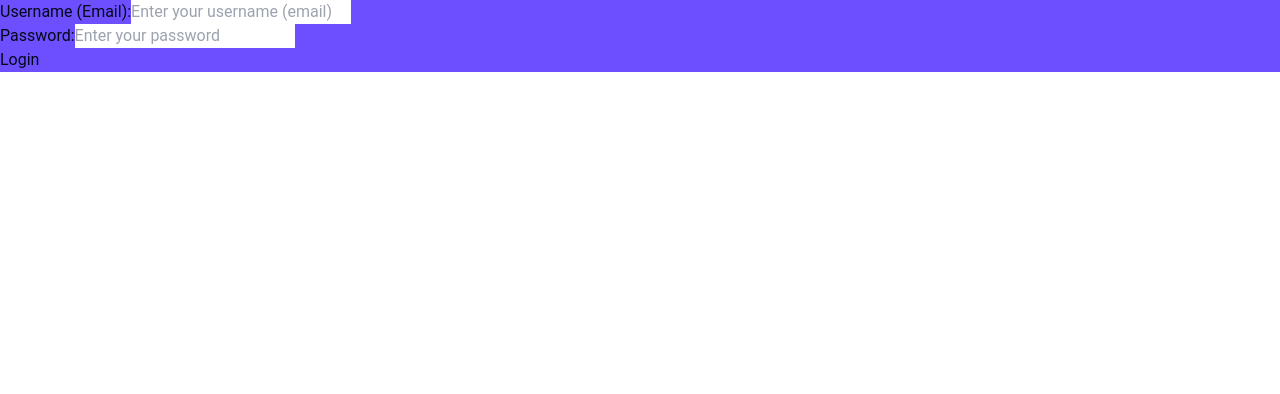
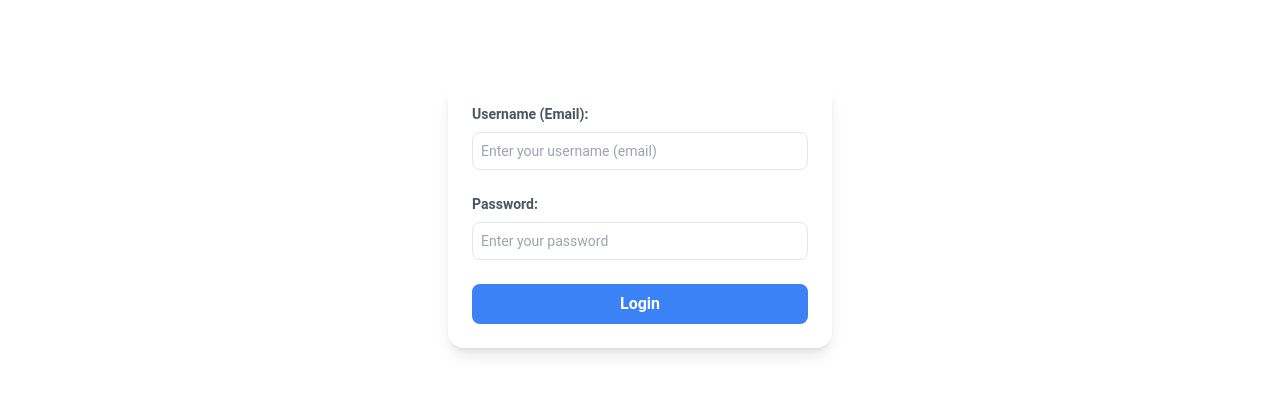
Before and after one commit to stanescuV/quizz-react, a React (Vite) app: page /logIn in a window 1280 px wide. Shown: the top 394 px of the page. Built offline with nearby package versions, Linux system fonts and the light colour scheme; no server answers.

Commit message:
design improved login and signin

```diff
--- a/src/App.tsx
+++ b/src/App.tsx
@@ -18,8 +18,8 @@ const App: React.FC = () => {
           <Routes>
             <Route path="/" element={<Home />} />
             <Route path="/forms" element={<Forms />} />
-            <Route path="/signIn" element={<SignIn />} />
-            <Route path="/logIn" element={<Login />} />
+            <Route path="/signup" element={<SignIn />} />
+            <Route path="/login" element={<Login />} />
             <Route path="/session/:id?" element={<FormClient  />} />
             <Route path="/host/:hostId?/:sessionId?" element={<HostPage  />} />
           </Routes>
--- a/src/components/CreateAccount.tsx
+++ b/src/components/CreateAccount.tsx
@@ -2,14 +2,12 @@ import React, { useState } from "react";
 import { createUser } from "../firebase/firebase";
 import { useNavigate } from "react-router-dom";
 
-
 function CreateAccount() {
-  const [username, setUsername] = useState("");
+    const [email, setemail] = useState("");
     const [password, setPassword] = useState("");
     const [confirmPassword, setConfirmPassword] = useState("");
     const [error, setError] = useState("");
     const navigate = useNavigate();
-
 
     const handleSubmit = (event: React.FormEvent) => {
         event.preventDefault();
@@ -20,59 +18,82 @@ function CreateAccount() {
         // Check if passwords match
         if (password !== confirmPassword) {
             setError("Passwords do not match");
-      return; // Stop the form submission if passwords don't match
+            return;
         }
 
-    // Add login logic here (e.g., API call)
-    createUser(username, password)
+        createUser(email, password)
             .then(() => {
                 console.log("Account created successfully");
-        navigate("/")
+                navigate("/");
             })
             .catch((error) => {
                 console.error("Error creating account:", error);
             });
 
-    console.log("Username:", username);
+        console.log("Email:", email);
         console.log("Password:", password);
     };
 
     return (
-    <form onSubmit={handleSubmit}>
-      <div>
-        <label htmlFor="username">Username:</label>
+        <form
+            onSubmit={handleSubmit}
+            className="flex flex-col justify-center items-center mt-16 p-6 bg-white rounded-2xl shadow-2xl max-w-sm mx-auto space-y-6"
+        >
+            <div className="flex flex-col w-full ">
+                <label
+                    htmlFor="email"
+                    className="text-sm font-semibold text-gray-600 mb-2"
+                >
+                    Email:
+                </label>
                 <input
                     type="text"
-          id="username"
-          value={username}
-          onChange={(e) => setUsername(e.target.value)}
-          placeholder="Enter your username"
+                    id="email"
+                    value={email}
+                    onChange={(e) => setemail(e.target.value)}
+                    placeholder="Enter your email"
+                    className="p-2 border rounded-lg text-sm focus:outline-none focus:ring-2 focus:ring-blue-500 focus:border-blue-500"
                 />
             </div>
-      <div>
-        <label htmlFor="password">Password:</label>
+            <div className="flex flex-col w-full">
+                <label
+                    htmlFor="password"
+                    className="text-sm font-semibold text-gray-600 mb-2"
+                >
+                    Password:
+                </label>
                 <input
                     type="password"
                     id="password"
                     value={password}
                     onChange={(e) => setPassword(e.target.value)}
                     placeholder="Enter your password"
+                    className="p-2 border rounded-lg text-sm focus:outline-none focus:ring-2 focus:ring-blue-500 focus:border-blue-500"
                 />
             </div>
-      <div>
-        <label htmlFor="confirmPassword">Confirm Password:</label>
+            <div className="flex flex-col w-full">
+                <label
+                    htmlFor="confirmPassword"
+                    className="text-sm font-semibold text-gray-600 mb-2"
+                >
+                    Confirm Password:
+                </label>
                 <input
                     type="password"
                     id="confirmPassword"
                     value={confirmPassword}
                     onChange={(e) => setConfirmPassword(e.target.value)}
                     placeholder="Confirm your password"
+                    className="p-2 border rounded-lg text-sm focus:outline-none focus:ring-2 focus:ring-blue-500 focus:border-blue-500"
                 />
             </div>
-
-      {error && <p style={{ color: "red" }}>{error}</p>}
-
-      <button type="submit">Create Account</button>
+            {error && <p className="text-red-500 text-sm">{error}</p>}
+            <button
+                type="submit"
+                className="w-full bg-blue-500 text-white font-semibold py-2 rounded-lg hover:bg-blue-600 transition duration-200"
+            >
+                Create Account
+            </button>
         </form>
     );
 }
--- a/src/components/NavbarShad.tsx
+++ b/src/components/NavbarShad.tsx
@@ -41,11 +41,11 @@ export default function NavbarShad() {
 
             {/* Signup and Login buttons on the right */}
             <div className="flex items-end justify-end gap-2 w-1/3 ">
-                <button className="w-32 h-8 bg-[#6e4fff] rounded-[30px] text-white text-l font-bold font-['Poppins'] shadow-lg hover:shadow-xl active:shadow-md hover:bg-[#5a3ed7] active:bg-[#4a34b1]">
+                <button onClick={()=> {navigate('signup')}} className="w-32 h-8 bg-[#6e4fff] rounded-[30px] text-white text-l font-bold font-['Poppins'] shadow-lg hover:shadow-xl active:shadow-md hover:bg-[#5a3ed7] active:bg-[#4a34b1]">
                     Signup Free
                 </button>
 
-                <button className="w-24 h-8 rounded-[22px] border border-[#6e4fff] flex justify-center items-center gap-3.5 text-[#6e4fff] text-l font-extrabold font-['Poppins']  hover:shadow-xl active:shadow-md">
+                <button onClick={()=> {navigate('login')}} className="w-24 h-8 rounded-[22px] border border-[#6e4fff] flex justify-center items-center gap-3.5 text-[#6e4fff] text-l font-extrabold font-['Poppins']  hover:shadow-xl active:shadow-md">
                     Log in
                 </button>
             </div>
--- a/src/components/SignUser.tsx
+++ b/src/components/SignUser.tsx
@@ -1,8 +1,8 @@
 import React, { useState } from "react";
-import { signInWithEmailAndPassword } from "firebase/auth"; // Import the signInWithEmailAndPassword method
-import { auth } from "../firebase/firebase"; // Import the auth instance
+import { signInWithEmailAndPassword } from "firebase/auth";
+import { auth } from "../firebase/firebase";
 import { useNavigate } from "react-router-dom";
-type Props = {}
+type Props = {};
 
 function SignUser({}: Props) {
     const [username, setUsername] = useState("");
@@ -13,52 +13,67 @@ function SignUser({}: Props) {
     const handleLogin = (event: React.FormEvent) => {
         event.preventDefault();
 
-        // Clear any previous errors
         setError("");
 
         // Firebase login logic
         signInWithEmailAndPassword(auth, username, password)
             .then((userCredential) => {
-            // Successful login
                 const user = userCredential.user;
                 console.log("Logged in successfully:", user);
                 navigate("/");
             })
             .catch((error) => {
-            // Handle errors
                 setError(error.message);
                 console.error("Login error:", error);
             });
     };
 
     return (
-      <form onSubmit={handleLogin}>
-        <div>
-          <label htmlFor="username">Username (Email):</label>
+        <form
+            onSubmit={handleLogin}
+            className="flex flex-col justify-center items-center mt-20 p-6 bg-white rounded-2xl shadow-lg max-w-sm mx-auto space-y-6"
+        >
+            <div className="flex flex-col w-full">
+                <label
+                    htmlFor="username"
+                    className="text-sm font-semibold text-gray-600 mb-2"
+                >
+                    Username (Email):
+                </label>
                 <input
                     type="text"
                     id="username"
                     value={username}
                     onChange={(e) => setUsername(e.target.value)}
                     placeholder="Enter your username (email)"
+                    className="p-2 border rounded-lg text-sm focus:outline-none focus:ring-2 focus:ring-blue-500 focus:border-blue-500"
                 />
             </div>
-        <div>
-          <label htmlFor="password">Password:</label>
+            <div className="flex flex-col w-full">
+                <label
+                    htmlFor="password"
+                    className="text-sm font-semibold text-gray-600 mb-2"
+                >
+                    Password:
+                </label>
                 <input
                     type="password"
                     id="password"
                     value={password}
                     onChange={(e) => setPassword(e.target.value)}
                     placeholder="Enter your password"
+                    className="p-2 border rounded-lg text-sm focus:outline-none focus:ring-2 focus:ring-blue-500 focus:border-blue-500"
                 />
             </div>
-
-        {error && <p style={{ color: "red" }}>{error}</p>}
-
-        <button type="submit">Login</button>
+            {error && <p className="text-red-500 text-sm">{error}</p>}
+            <button
+                type="submit"
+                className="w-full bg-blue-500 text-white font-semibold py-2 rounded-lg hover:bg-blue-600 transition duration-200"
+            >
+                Login
+            </button>
         </form>
     );
 }
 
-export default SignUser
+export default SignUser;
--- a/src/pages/Login.tsx
+++ b/src/pages/Login.tsx
@@ -4,6 +4,8 @@ interface Props {}
 
 export default function Home({}: Props) {
   return (
+    <div className="bg-white">
         <SignUser />
+    </div>
   )
 }
--- a/src/pages/SignIn.tsx
+++ b/src/pages/SignIn.tsx
@@ -4,7 +4,7 @@ interface Props {}
 
 export default function Home({}: Props) {
   return (
-    <div>
+    <div className="bg-white">
         <CreateAccount />
     </div>
   )
```
Lines whose indentation alone changed are shown as unchanged.
